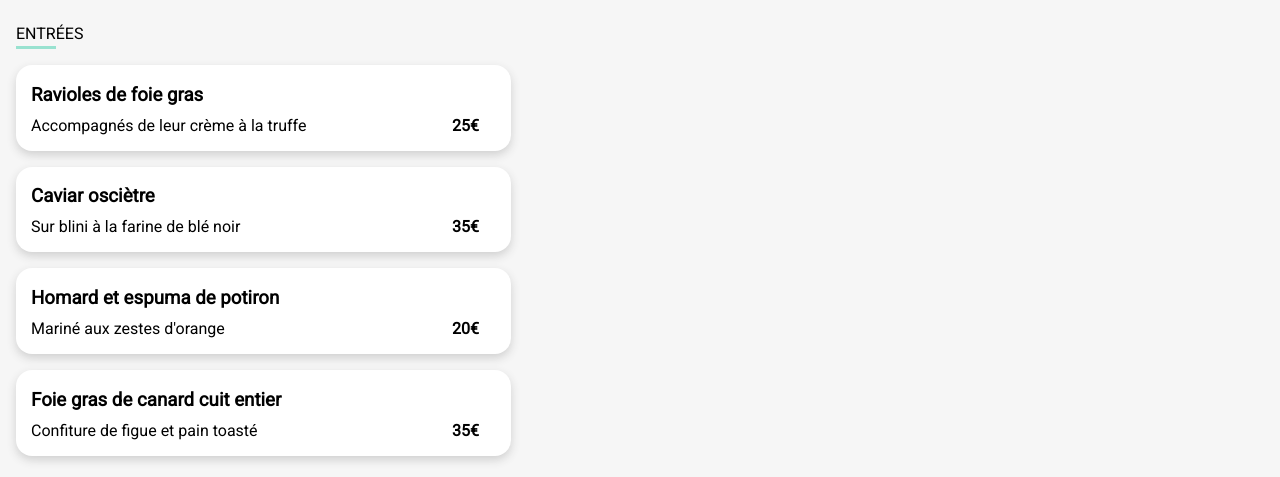
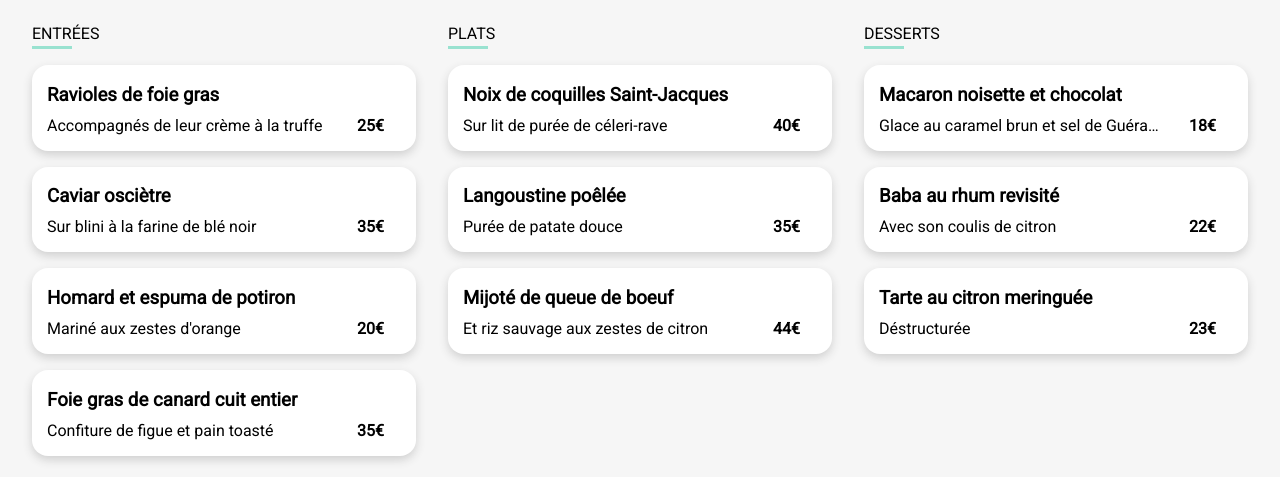
Before and after one commit to MaceoBasse/ohmyfood, a website: page lanoteenchantee.html in a window 1280 px wide. Shown: the part 267-744 px from the top of the page. Drawn offline with Linux system fonts and the light colour scheme; a web font is replaced by a local one.

Commit message:
Add files via upload

```diff
--- a/sass/_menu.scss
+++ b/sass/_menu.scss
@@ -53,9 +53,9 @@
   margin: 1rem 1rem 0 0;
 }
 .menu_block {
-  min-width: 100%;
   flex: 1;
   margin: 8px 16px;
+  width: 300px;
 }
 
 .menu_titre {
```
Also changed, not shown: css/main.css, 1 other file.
